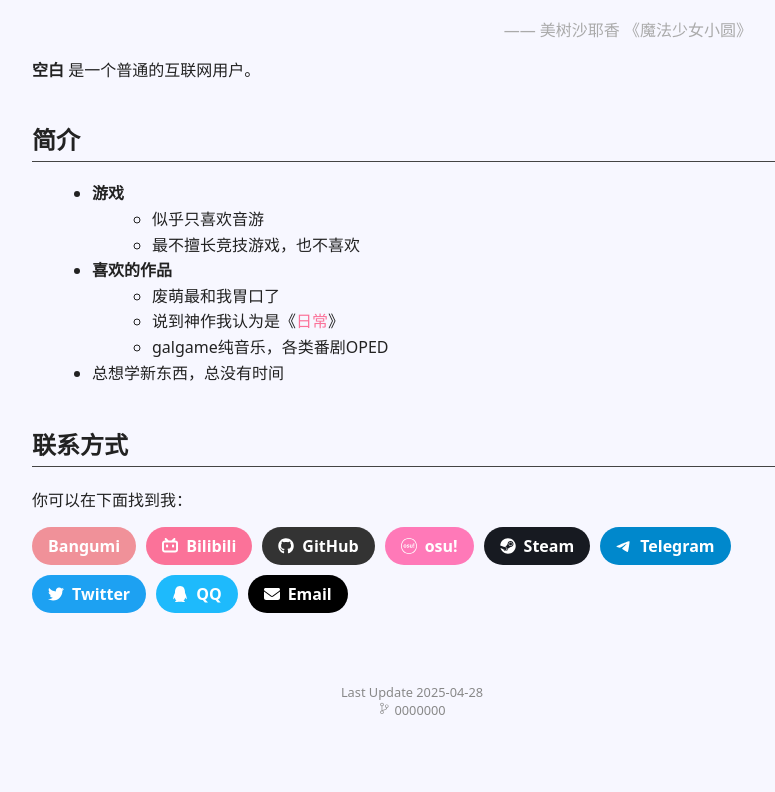
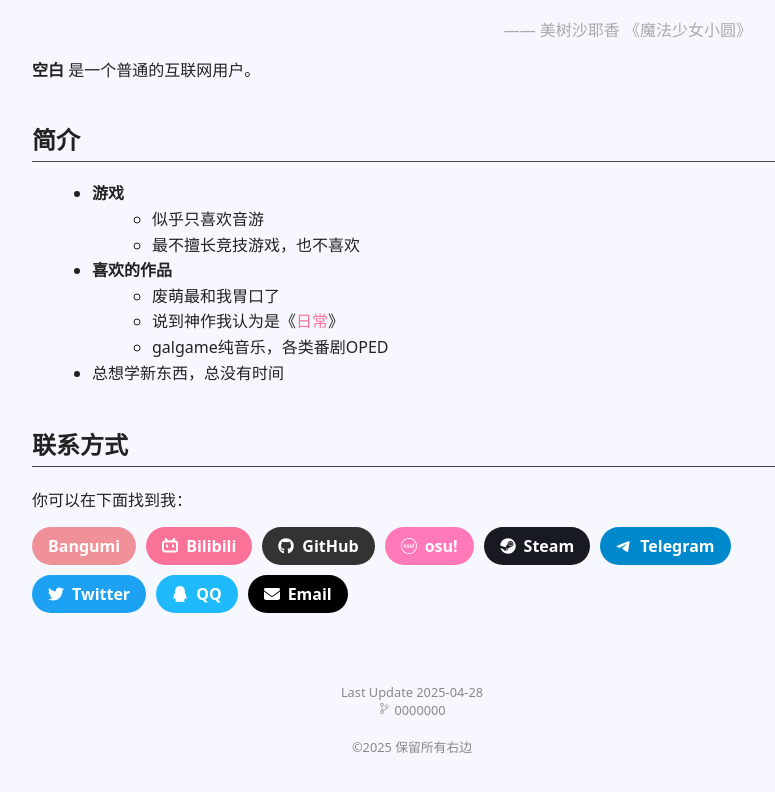
Before and after one commit to Coin-233/coin-233.github.io, a React (Vite) app: page / in a window 1280 px wide. Shown: the part 284-1076 px from the top of the page, without its empty margins (228-1003 px from the left). Before the commit the page ends 1043 px from the top, so only its background shows below. Built offline with nearby package versions, Linux system fonts and the light colour scheme; a web font is replaced by a local one.

Commit message:
chore: copyright

```diff
--- a/src/components/Layout.tsx
+++ b/src/components/Layout.tsx
@@ -15,7 +15,8 @@
             </main>
             <footer>
                 Last Update 2025-04-28<br />
-                <IoIosGitBranch /> {import.meta.env.VITE_COMMIT_ID}
+                <IoIosGitBranch /> {import.meta.env.VITE_COMMIT_ID} <br/><br/>
+                <span title="Copyright 2025 All rights reserved">©2025 保留所有右边</span>
             </footer>
         </div>
     )
```
